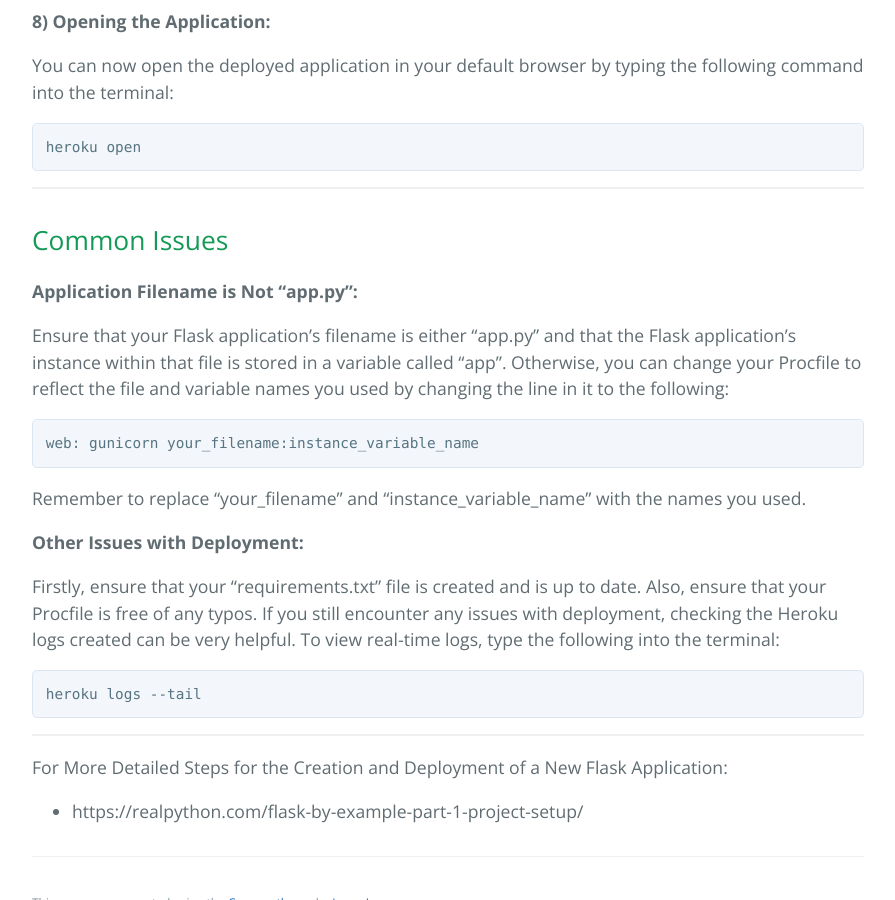
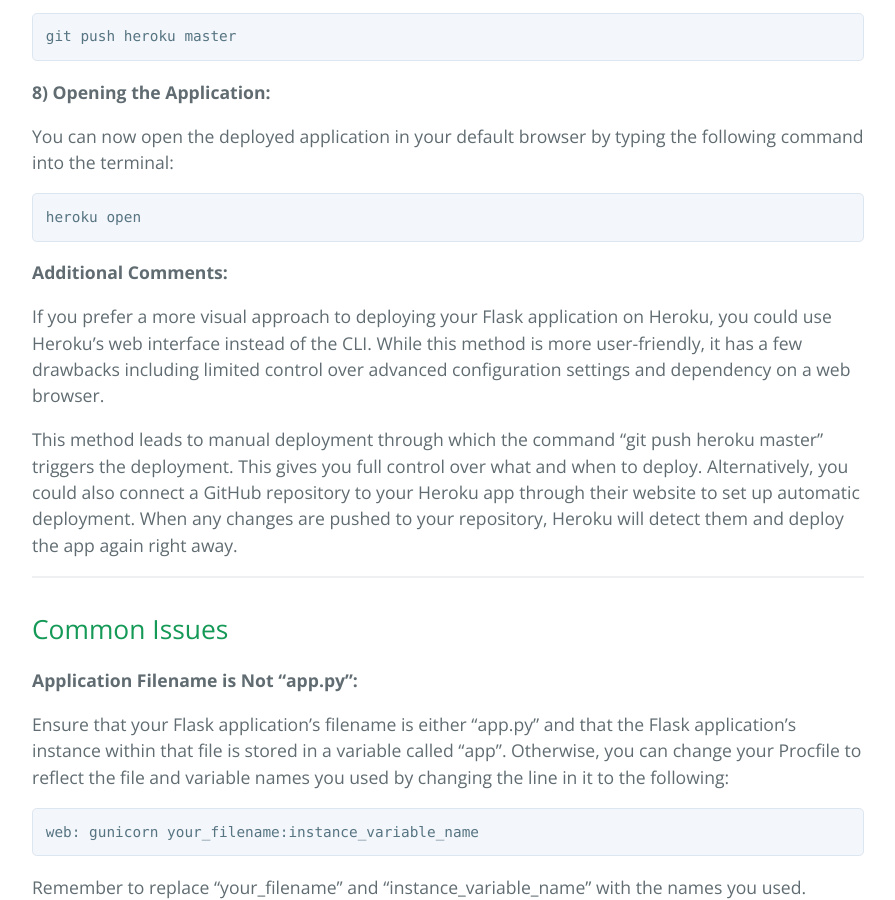
Before and after one commit to learning-software-engineering/learning-software-engineering.github.io, a Jekyll site: the page built from Topics/Development_Process/Flask_App_Deployment_Heroku.md, in a window 1280 px wide and 900 px high, scrolled down 2526 px. Shown: the whole window, without its empty margins (192-1087 px from the left). Built offline with Jekyll 4.4.1, drawn with Linux system fonts in a browser that asks for light colours; our own code applies the rules of GitHub Pages for plain Markdown files; some of the changed text lies outside the part shown.

Commit message:
Addressed review comments

```diff
--- a/Topics/Development_Process/Flask_App_Deployment_Heroku.md
+++ b/Topics/Development_Process/Flask_App_Deployment_Heroku.md
@@ -44,6 +44,8 @@
 
     pip3 install gunicorn
 
+Gunicorn serves as a connection between your Flask app and Heroku's dyno and allows for improved reliability in terms of the deployment of Python applications.
+
 **4) Creating a Procfile:**
 
 Create a file named "Procfile" in your project's root directory. This file is required for Heroku to deploy your application. In your "Procfile", add the following line:
@@ -74,6 +76,12 @@
 
     heroku open
 
+**Additional Comments:**
+
+If you prefer a more visual approach to deploying your Flask application on Heroku, you could use Heroku's web interface instead of the CLI. While this method is more user-friendly, it has a few drawbacks including limited control over advanced configuration settings and dependency on a web browser.
+
+This method leads to manual deployment through which the command "git push heroku master" triggers the deployment. This gives you full control over what and when to deploy. Alternatively, you could also connect a GitHub repository to your Heroku app through their website to set up automatic deployment. When any changes are pushed to your repository, Heroku will detect them and deploy the app again right away.
+
 ----
 
 ## Common Issues
```
